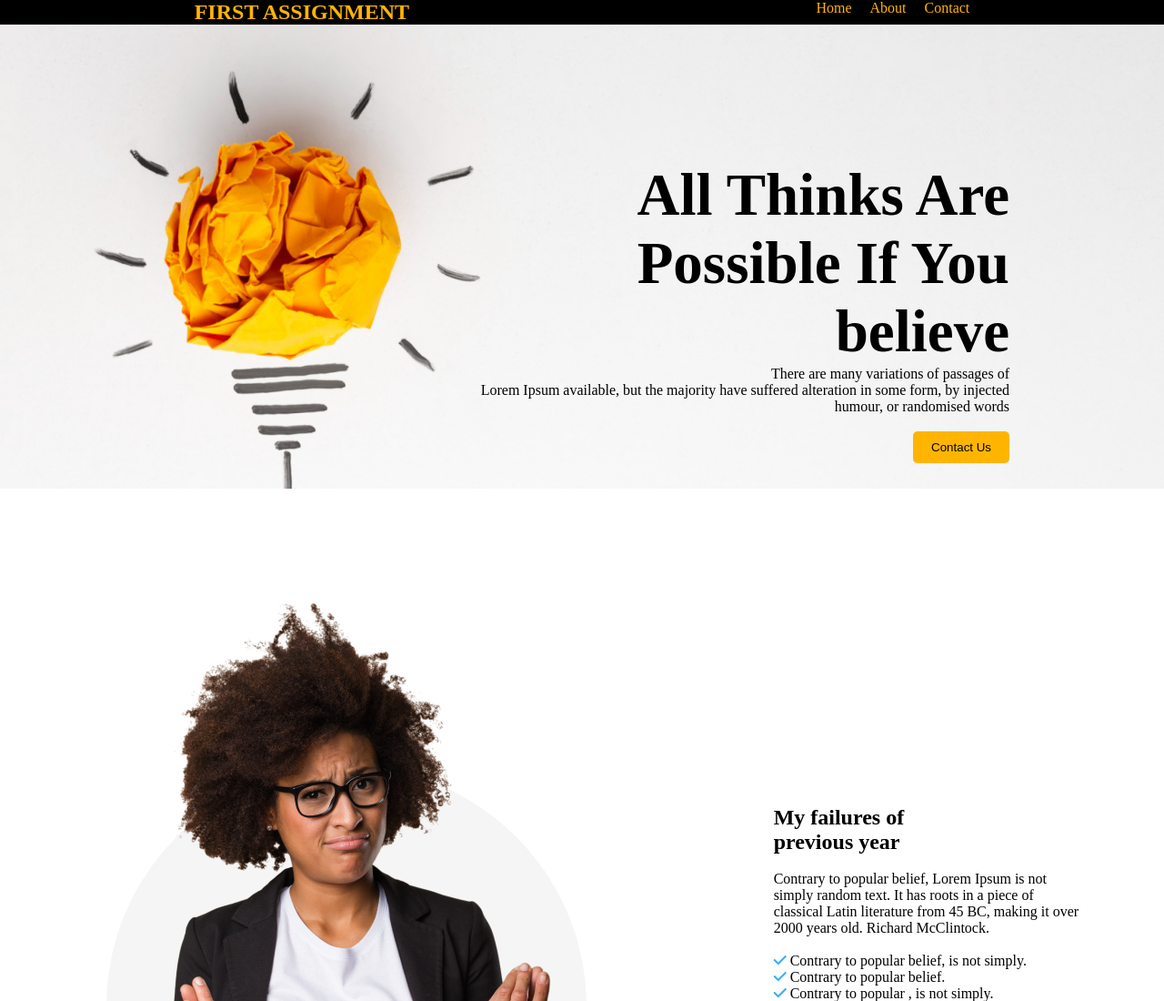
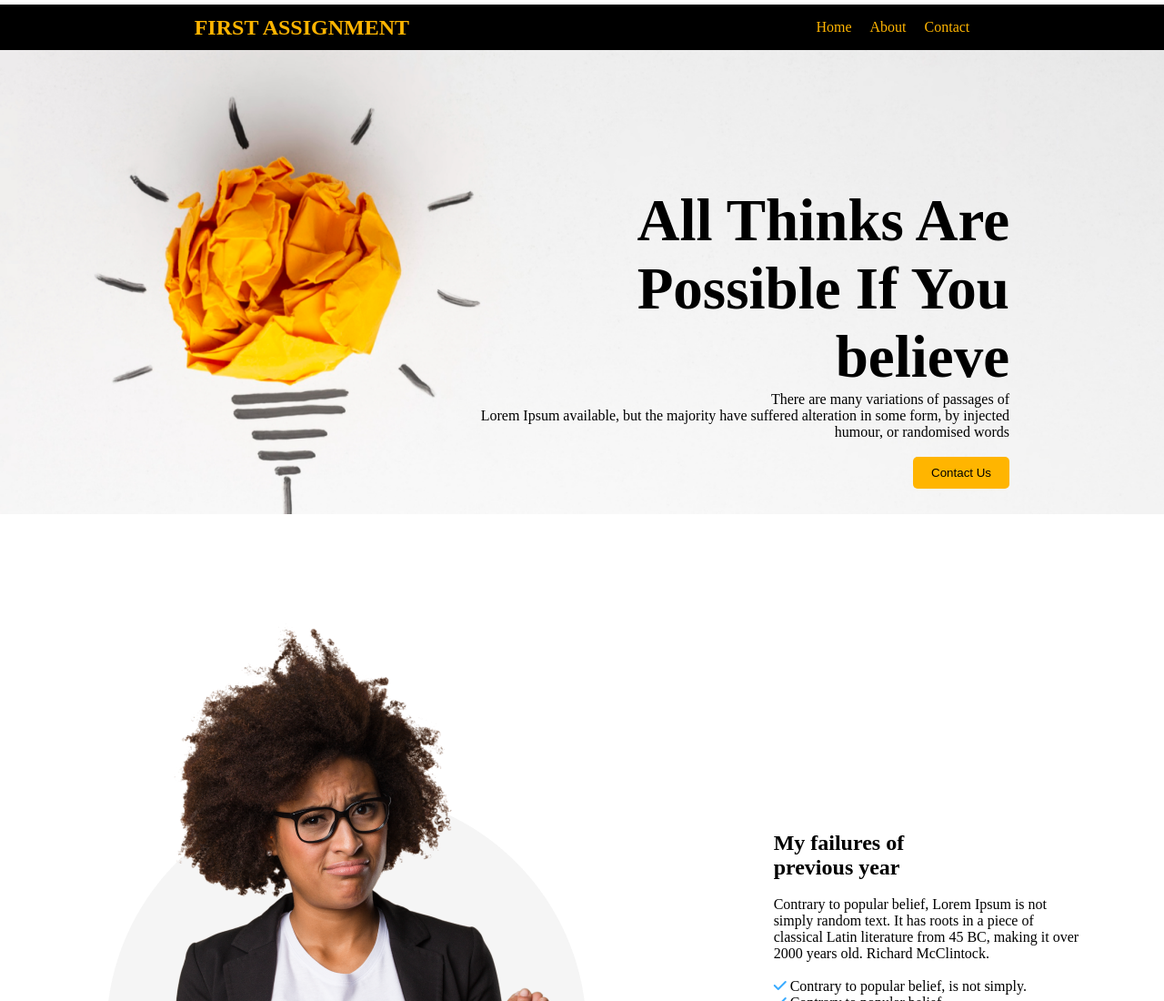
Before and after one commit to freelancernizamc/assignment-1, a plain HTML site: page index.html in a window 1280 px wide. Shown: the top 1100 px of the page at 91% size. Drawn offline with Linux system fonts and the light colour scheme.

Commit message:
some update code added

```diff
--- a/index.html
+++ b/index.html
@@ -14,9 +14,9 @@
         <nav>
             <h1>FIRST <span>ASSIGNMENT</span></h1>
             <ul>
-                <li>Home</li>
-                <li>About</li>
-                <li>Contact</li>
+                <li><a href="#">Home</a></li>
+                <li><a href="#">About</a></li>
+                <li><a href="#">Contact</a></li>
             </ul>
         </nav>
     </header>
@@ -103,7 +103,7 @@
             </div>
         </div>
         <div>
-            <h3> Subscribe</h3>
+            <h3> Subscribe</h3><br>
             <input type="email" name="" id="" placeholder="Enter Your Email"><br>
             <button class="btn-primary"> Subscribe</button>
         </div>
--- a/style.css
+++ b/style.css
@@ -3,9 +3,15 @@
     padding: 0;
 }
 /* Header part start */
+header{
+    padding-top: 5px;
+}
 nav{
+    width: 100%;
+    height: 50px;
     display: flex;
     justify-content: space-around;
+    align-items: center;
     background-color: black;
     color: #FFB500;
 }
@@ -18,6 +24,14 @@ ul{
 nav ul li{
     list-style-type: none;
     margin-left: 20px;
+}
+nav ul li:hover{
+    background-color: #151414;
+
+}
+nav ul li a{
+    text-decoration: none;
+    color: #FFB500;
 }
 /* header section end */
 /* Hero-section start */
```
